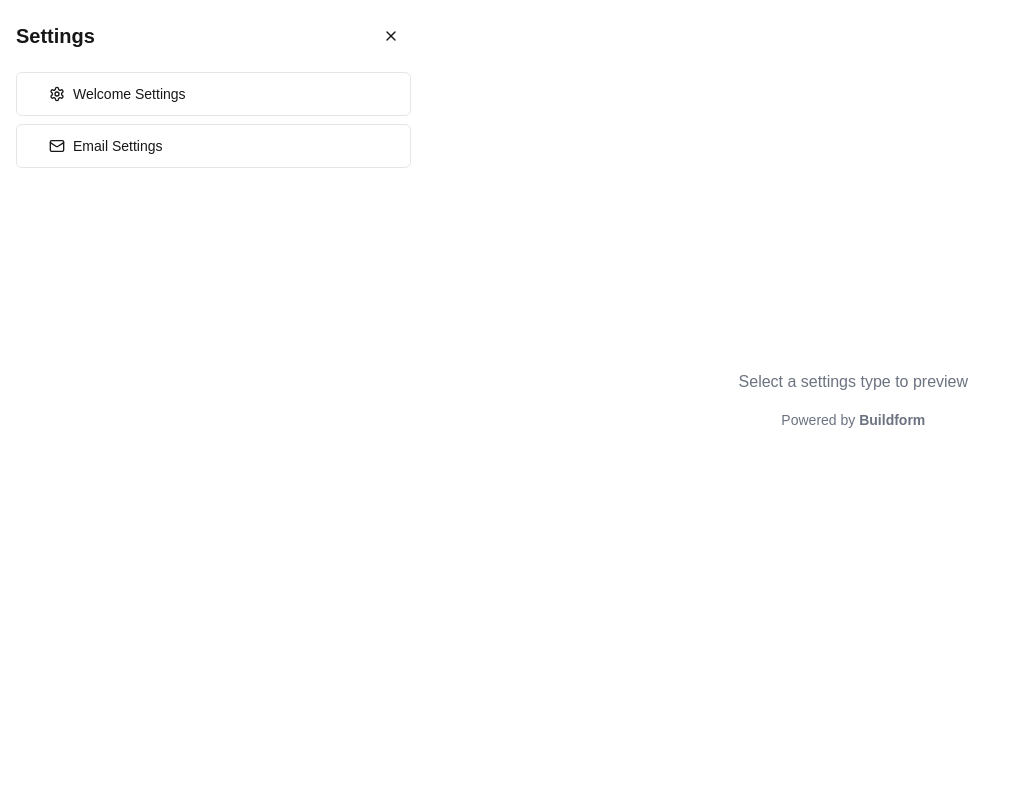
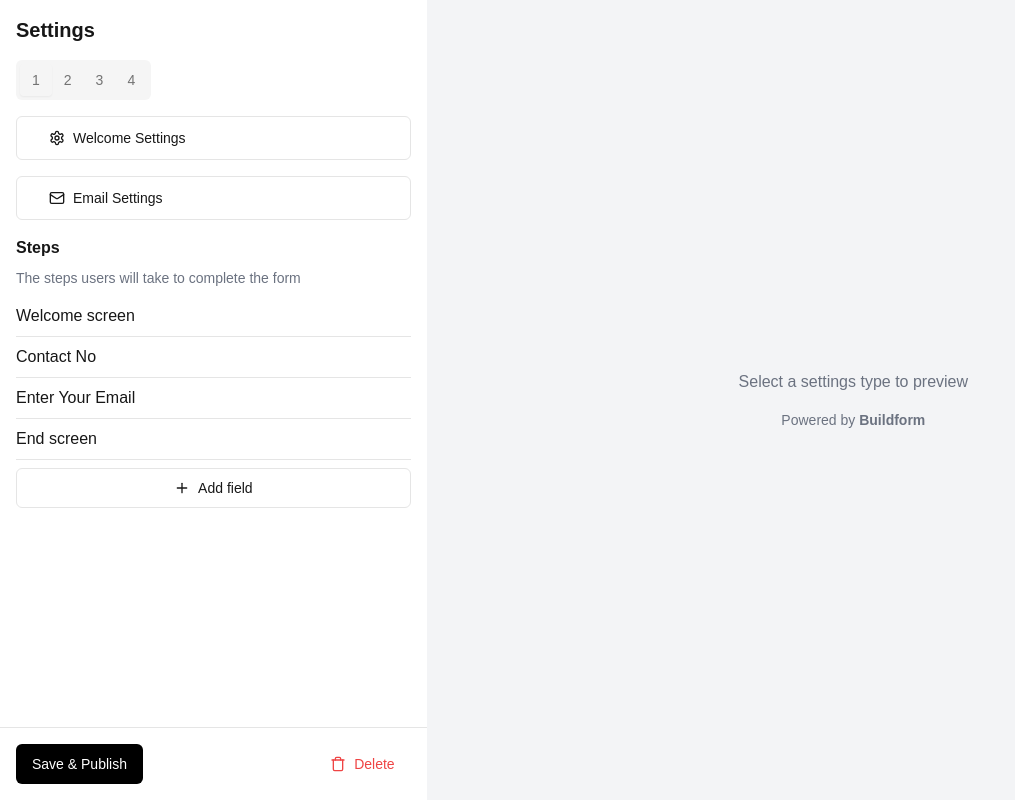
Before and after one commit to BuddhiPrasad/Form-Editor-Screen---Metana, a Next.js app: page / in a window 1280 px wide. Shown: the whole page, without its empty margins (0-1015 px from the left). Built offline with nearby package versions, Linux system fonts and the light colour scheme.

Commit message:
components Done

```diff
--- a/components/FormEditor.tsx
+++ b/components/FormEditor.tsx
@@ -3,7 +3,7 @@
 import { useState } from "react";
 import SettingsPanel from "./SettingsPanel";
 import Preview from "./Preview";
-import { WelcomeSettings, EmailSettings, SettingsType } from "@/types";
+import { WelcomeSettings, EmailSettings, SettingsType, Step } from "../types";
 
 export default function FormEditor() {
   const [welcomeSettings, setWelcomeSettings] = useState<WelcomeSettings>({
@@ -21,6 +21,14 @@ export default function FormEditor() {
   });
 
   const [activeSettings, setActiveSettings] = useState<SettingsType>(null);
+  const [email, setEmail] = useState("");
+  const [emailError, setEmailError] = useState("");
+  const [steps, setSteps] = useState<Step[]>([
+    "Welcome screen",
+    "Contact No",
+    "Enter Your Email",
+    "End screen",
+  ]);
 
   return (
     <div className="flex h-screen bg-gray-100">
@@ -31,11 +39,17 @@ export default function FormEditor() {
         setEmailSettings={setEmailSettings}
         activeSettings={activeSettings}
         setActiveSettings={setActiveSettings}
+        steps={steps}
+        setSteps={setSteps}
       />
       <Preview
         welcomeSettings={welcomeSettings}
         emailSettings={emailSettings}
         activeSettings={activeSettings}
+        email={email}
+        setEmail={setEmail}
+        emailError={emailError}
+        setEmailError={setEmailError}
       />
     </div>
   );
--- a/components/Preview.tsx
+++ b/components/Preview.tsx
@@ -7,13 +7,38 @@ interface PreviewProps {
   welcomeSettings: WelcomeSettings;
   emailSettings: EmailSettings;
   activeSettings: SettingsType;
+  email: string;
+  setEmail: React.Dispatch<React.SetStateAction<string>>;
+  emailError: string;
+  setEmailError: React.Dispatch<React.SetStateAction<string>>;
 }
 
 export default function Preview({
   welcomeSettings,
   emailSettings,
   activeSettings,
+  email,
+  setEmail,
+  emailError,
+  setEmailError,
 }: PreviewProps) {
+  const validateEmail = (email: string) => {
+    const re = /^[a-zA-Z0-9._%+-]+@[a-zA-Z0-9.-]+\.[a-zA-Z]{2,}$/;
+    return re.test(String(email).toLowerCase());
+  };
+
+  const handleEmailSubmit = (e: React.FormEvent) => {
+    e.preventDefault();
+    if (emailSettings.required && !email) {
+      setEmailError("Email is required");
+    } else if (email && !validateEmail(email)) {
+      setEmailError("Please enter a valid email address");
+    } else {
+      setEmailError("");
+      console.log("Email submitted:", email);
+    }
+  };
+
   const renderPreview = () => {
     switch (activeSettings) {
       case "welcome":
@@ -64,11 +89,15 @@ export default function Preview({
           <div className="w-full max-w-5xl bg-white rounded-lg shadow-lg overflow-hidden p-8">
             <h2 className="text-3xl font-bold mb-4">{emailSettings.title}</h2>
             <p className="text-gray-600 mb-6">{emailSettings.description}</p>
+            <form onSubmit={handleEmailSubmit} className="space-y-4">
               <div className="flex items-center space-x-2">
                 <Input
                   type="email"
                   placeholder="Type here..."
                   className="flex-grow"
+                  value={email}
+                  onChange={(e) => setEmail(e.target.value)}
+                  required={emailSettings.required}
                 />
                 <Button
                   type="submit"
@@ -77,6 +106,10 @@ export default function Preview({
                   <ArrowRight className="h-4 w-4" />
                 </Button>
               </div>
+              {emailError && (
+                <p className="text-red-500 text-sm">{emailError}</p>
+              )}
+            </form>
           </div>
         );
       default:
@@ -89,11 +122,15 @@ export default function Preview({
   };
 
   return (
-    <div className="flex-1 bg-white p-8 flex flex-col justify-center items-center overflow-hidden">
+    <div className="flex-1 bg-gray-100 overflow-hidden">
+      <div className="h-full w-full flex items-center justify-center p-8">
+        <div className="w-full max-w-5xl">
           {renderPreview()}
           <div className="mt-4 text-center text-sm text-gray-500">
             Powered by <span className="font-bold">Buildform</span>
           </div>
         </div>
+      </div>
+    </div>
   );
 }
--- a/components/SettingsPanel.tsx
+++ b/components/SettingsPanel.tsx
@@ -1,11 +1,14 @@
 import { Button } from "@/components/ui/button";
-import { X, Settings, Mail } from "lucide-react";
+import { X, Settings, Mail, Trash } from "lucide-react";
+import { Tabs, TabsList, TabsTrigger } from "@/components/ui/tabs";
 import WelcomeSettings from "./WelcomeSettings";
 import EmailSettings from "./EmailSettings";
+import StepsList from "./StepsList";
 import {
   WelcomeSettings as WelcomeSettingsType,
   EmailSettings as EmailSettingsType,
   SettingsType,
+  Step,
 } from "@/types";
 
 interface SettingsPanelProps {
@@ -15,6 +18,8 @@ interface SettingsPanelProps {
   setEmailSettings: React.Dispatch<React.SetStateAction<EmailSettingsType>>;
   activeSettings: SettingsType;
   setActiveSettings: React.Dispatch<React.SetStateAction<SettingsType>>;
+  steps: Step[];
+  setSteps: React.Dispatch<React.SetStateAction<Step[]>>;
 }
 
 export default function SettingsPanel({
@@ -24,6 +29,8 @@ export default function SettingsPanel({
   setEmailSettings,
   activeSettings,
   setActiveSettings,
+  steps,
+  setSteps,
 }: SettingsPanelProps) {
   const renderSettingsPanel = () => {
     switch (activeSettings) {
@@ -51,6 +58,7 @@ export default function SettingsPanel({
       <div className="p-4 flex-1">
         <div className="flex justify-between items-center mb-4">
           <h2 className="text-xl font-bold">Settings</h2>
+          {activeSettings && (
             <Button
               variant="ghost"
               size="icon"
@@ -58,9 +66,19 @@ export default function SettingsPanel({
             >
               <X className="h-4 w-4" />
             </Button>
+          )}
         </div>
+        <Tabs defaultValue="1" className="mb-4">
+          <TabsList>
+            <TabsTrigger value="1">1</TabsTrigger>
+            <TabsTrigger value="2">2</TabsTrigger>
+            <TabsTrigger value="3">3</TabsTrigger>
+            <TabsTrigger value="4">4</TabsTrigger>
+          </TabsList>
+        </Tabs>
+        <div className="space-y-4">
           {activeSettings === null ? (
-          <div className="space-y-2">
+            <>
               <Button
                 variant="outline"
                 size="lg"
@@ -79,21 +97,21 @@ export default function SettingsPanel({
                 <Mail className="h-4 w-4" />
                 <span>Email Settings</span>
               </Button>
-          </div>
+            </>
           ) : (
             renderSettingsPanel()
           )}
+          <StepsList steps={steps} setSteps={setSteps} />
         </div>
-      {activeSettings && (
-        <div className="p-4 border-t">
-          <div className="flex justify-between">
-            <Button variant="default">Save</Button>
+      </div>
+      <div className="p-4 border-t flex justify-between">
+        <Button variant="default" className="bg-black text-white">
+          Save & Publish
+        </Button>
         <Button variant="ghost" className="text-red-500">
-              Discard
+          <Trash className="h-4 w-4 mr-2" /> Delete
         </Button>
       </div>
     </div>
-      )}
-    </div>
   );
 }
--- /dev/null
+++ b/components/StepsList.tsx
@@ -0,0 +1,34 @@
+import { Button } from "@/components/ui/button";
+import { Plus } from "lucide-react";
+import { Step } from "@/types";
+
+interface StepsListProps {
+  steps: Step[];
+  setSteps: React.Dispatch<React.SetStateAction<Step[]>>;
+}
+
+export default function StepsList({ steps, setSteps }: StepsListProps) {
+  return (
+    <div>
+      <h3 className="font-semibold mb-2">Steps</h3>
+      <p className="text-sm text-gray-500 mb-2">
+        The steps users will take to complete the form
+      </p>
+      {steps.map((step, index) => (
+        <div
+          key={index}
+          className="flex items-center justify-between py-2 border-b"
+        >
+          <span>{step}</span>
+        </div>
+      ))}
+      <Button
+        variant="outline"
+        className="mt-2 w-full"
+        onClick={() => setSteps([...steps, "New Step"])}
+      >
+        <Plus className="h-4 w-4 mr-2" /> Add field
+      </Button>
+    </div>
+  );
+}
--- a/components/WelcomeSettings.tsx
+++ b/components/WelcomeSettings.tsx
@@ -89,6 +89,15 @@ export default function WelcomeSettings({
             {settings.image ? "Remove Image" : "Upload Image"}
           </Button>
         </div>
+        {settings.image && (
+          <div className="mt-4">
+            <img
+              src={settings.image}
+              alt="Uploaded preview"
+              className="w-full h-32 object-cover rounded-lg"
+            />
+          </div>
+        )}
       </div>
       <div>
         <Label>Placement</Label>
--- /dev/null
+++ b/components/ui/tabs.tsx
@@ -0,0 +1,55 @@
+"use client"
+
+import * as React from "react"
+import * as TabsPrimitive from "@radix-ui/react-tabs"
+
+import { cn } from "@/lib/utils"
+
+const Tabs = TabsPrimitive.Root
+
+const TabsList = React.forwardRef<
+  React.ElementRef<typeof TabsPrimitive.List>,
+  React.ComponentPropsWithoutRef<typeof TabsPrimitive.List>
+>(({ className, ...props }, ref) => (
+  <TabsPrimitive.List
+    ref={ref}
+    className={cn(
+      "inline-flex h-10 items-center justify-center rounded-md bg-muted p-1 text-muted-foreground",
+      className
+    )}
+    {...props}
+  />
+))
+TabsList.displayName = TabsPrimitive.List.displayName
+
+const TabsTrigger = React.forwardRef<
+  React.ElementRef<typeof TabsPrimitive.Trigger>,
+  React.ComponentPropsWithoutRef<typeof TabsPrimitive.Trigger>
+>(({ className, ...props }, ref) => (
+  <TabsPrimitive.Trigger
+    ref={ref}
+    className={cn(
+      "inline-flex items-center justify-center whitespace-nowrap rounded-sm px-3 py-1.5 text-sm font-medium ring-offset-background transition-all focus-visible:outline-none focus-visible:ring-2 focus-visible:ring-ring focus-visible:ring-offset-2 disabled:pointer-events-none disabled:opacity-50 data-[state=active]:bg-background data-[state=active]:text-foreground data-[state=active]:shadow-sm",
+      className
+    )}
+    {...props}
+  />
+))
+TabsTrigger.displayName = TabsPrimitive.Trigger.displayName
+
+const TabsContent = React.forwardRef<
+  React.ElementRef<typeof TabsPrimitive.Content>,
+  React.ComponentPropsWithoutRef<typeof TabsPrimitive.Content>
+>(({ className, ...props }, ref) => (
+  <TabsPrimitive.Content
+    ref={ref}
+    className={cn(
+      "mt-2 ring-offset-background focus-visible:outline-none focus-visible:ring-2 focus-visible:ring-ring focus-visible:ring-offset-2",
+      className
+    )}
+    {...props}
+  />
+))
+TabsContent.displayName = TabsPrimitive.Content.displayName
+
+export { Tabs, TabsList, TabsTrigger, TabsContent }
--- a/package.json
+++ b/package.json
@@ -12,6 +12,7 @@
     "@radix-ui/react-label": "^2.1.0",
     "@radix-ui/react-slot": "^1.1.0",
     "@radix-ui/react-switch": "^1.1.0",
+    "@radix-ui/react-tabs": "^1.1.0",
     "class-variance-authority": "^0.7.0",
     "clsx": "^2.1.1",
     "lucide-react": "^0.441.0",
```
Also changed, not shown: types.ts (+7 -0 lines), 1 other file (tests, documents, lock files or other folders). Lines whose indentation alone changed are shown as unchanged.
